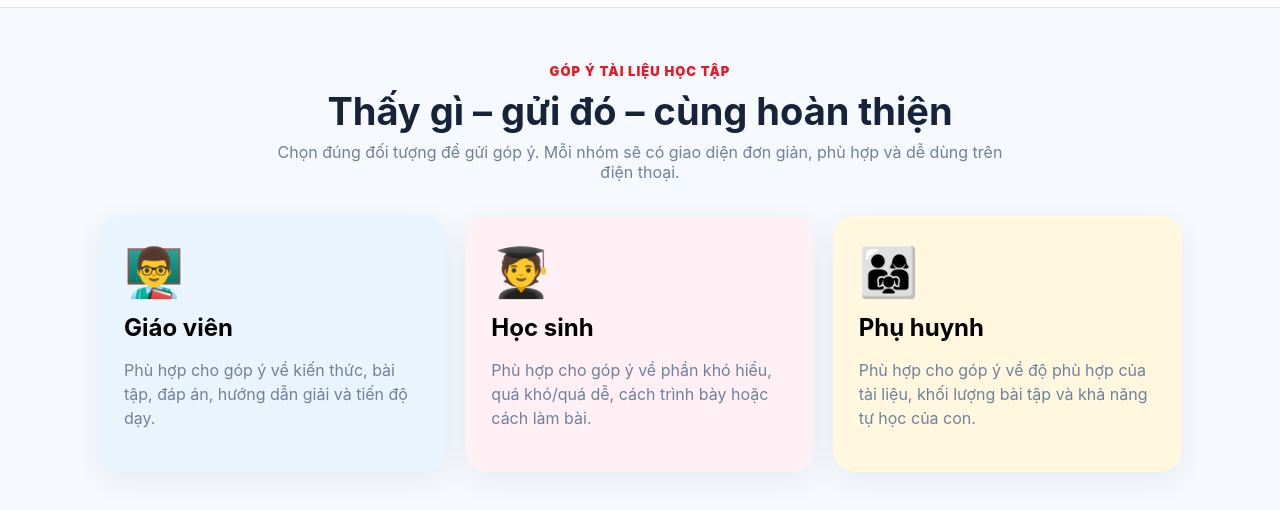
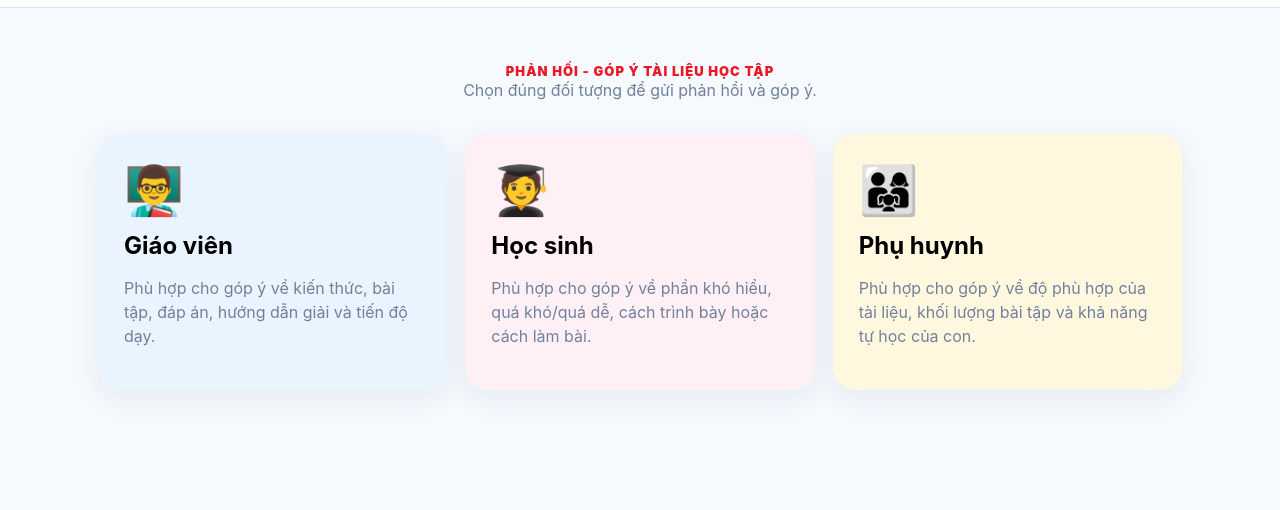
Before and after one commit to hanhsunfrog/feed_back, a plain HTML site: page index.html in a window 1280 px wide. Shown: the part 70-580 px from the top of the page. Drawn offline with Linux system fonts and the light colour scheme.

Commit message:
Update title and headings for feedback section

```diff
--- a/index.html
+++ b/index.html
@@ -3,7 +3,7 @@
 <head>
   <meta charset="utf-8"/>
   <meta name="viewport" content="width=device-width, initial-scale=1"/>
-  <title>Góp ý tài liệu học tập | Điểm 10+</title>
+  <title> Phản hồi - Góp ý tài liệu học tập | Điểm 10+</title>
   <link rel="stylesheet" href="style.css"/>
 </head>
 <body>
@@ -17,9 +17,8 @@
   <main class="container">
     <section id="roleScreen" class="screen active">
       <div class="hero">
-        <span class="eyebrow">GÓP Ý TÀI LIỆU HỌC TẬP</span>
-        <h1>Thấy gì – gửi đó – cùng hoàn thiện</h1>
-        <p>Chọn đúng đối tượng để gửi góp ý. Mỗi nhóm sẽ có giao diện đơn giản, phù hợp và dễ dùng trên điện thoại.</p>
+        <span class="eyebrow"> PHẢN HỒI - GÓP Ý TÀI LIỆU HỌC TẬP</span>
+        <p>Chọn đúng đối tượng để gửi phản hồi và góp ý.</p>
       </div>
 
       <div class="role-grid">
```
